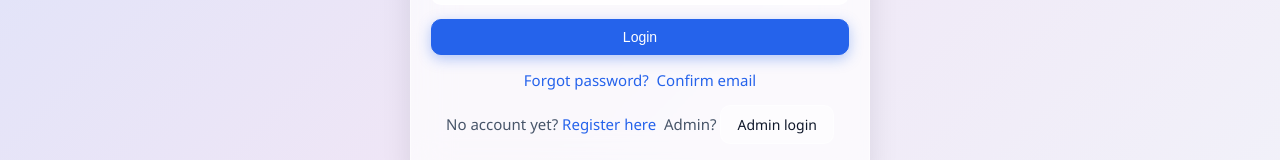
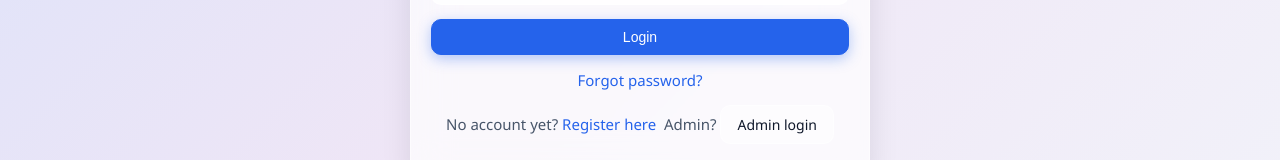
Before and after one commit to salmandev07/AirBooking, a React (Vite) app in the folder frontend/: page /login in a window 1280 px wide. Shown: the part 371-531 px from the top of the page. Built offline with nearby package versions, Linux system fonts and the light colour scheme.

Commit message:
Show email confirmation only after registration

```diff
--- a/frontend/src/pages/Login.jsx
+++ b/frontend/src/pages/Login.jsx
@@ -93,8 +93,6 @@ export default function Login() {
 
       <p className="muted center">
         <Link to="/forgot-password">Forgot password?</Link>
-        &nbsp;&nbsp;
-        <Link to="/verify-email">Confirm email</Link>
       </p>
 
       <p className="muted center">
```
